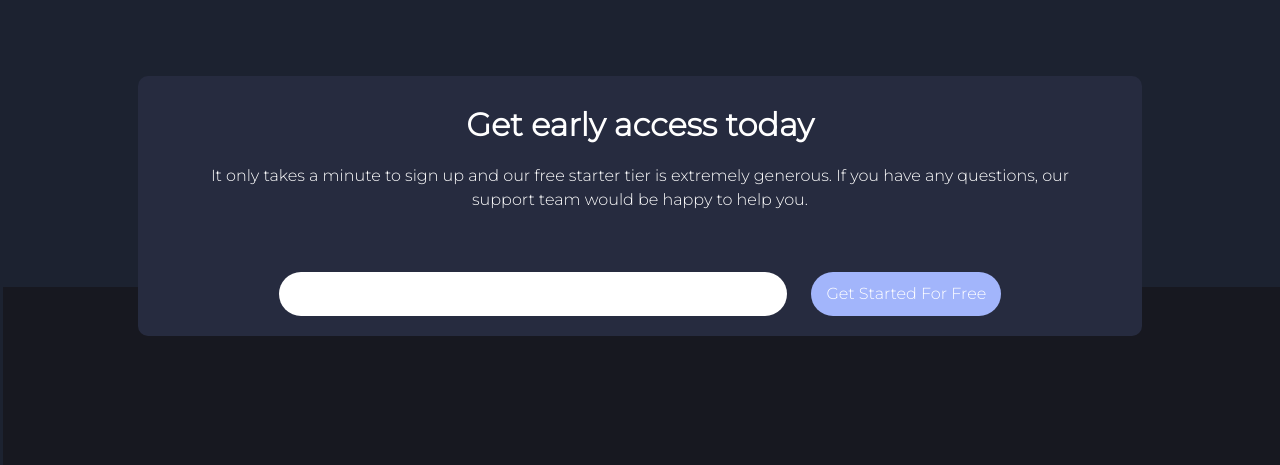
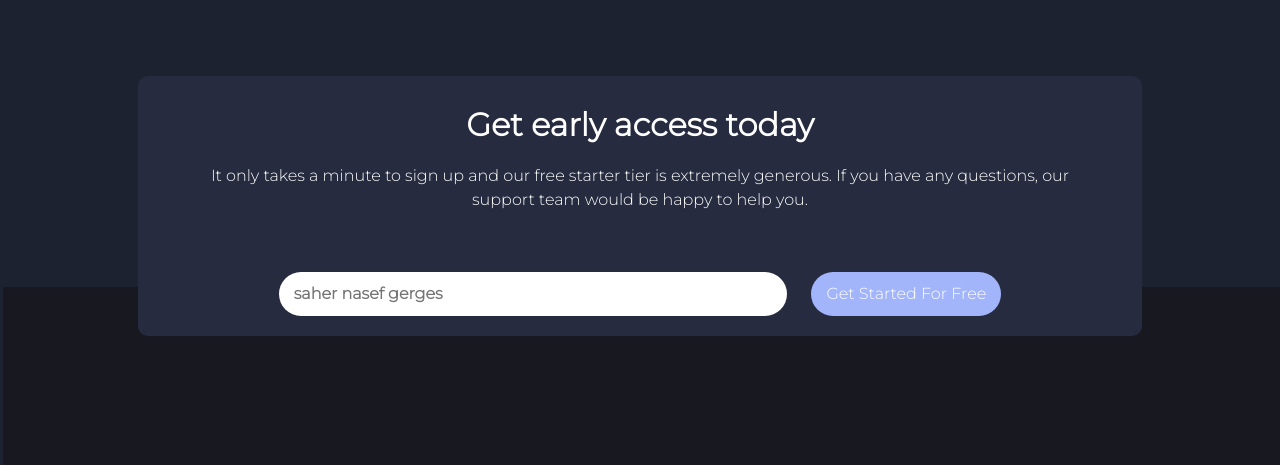
Before and after one commit to saher123595/fylo, a plain HTML site: page index.html in a window 1280 px wide. Shown: the part 2563-3028 px from the top of the page. Drawn offline with Linux system fonts and the light colour scheme.

Commit message:
Update index.html

```diff
--- a/index.html
+++ b/index.html
@@ -146,7 +146,7 @@
             <h2>Get early access today</h2>
             <p> It only takes a minute to sign up and our free starter tier is extremely generous. If you have any questions, our support team would be happy to help you.</p>
             <div class="message">
-                <input type="text">
+                <input type="text" placeholder="saher nasef gerges">
                 <button> Get Started For Free</button>
             </div>
         </div>
```
